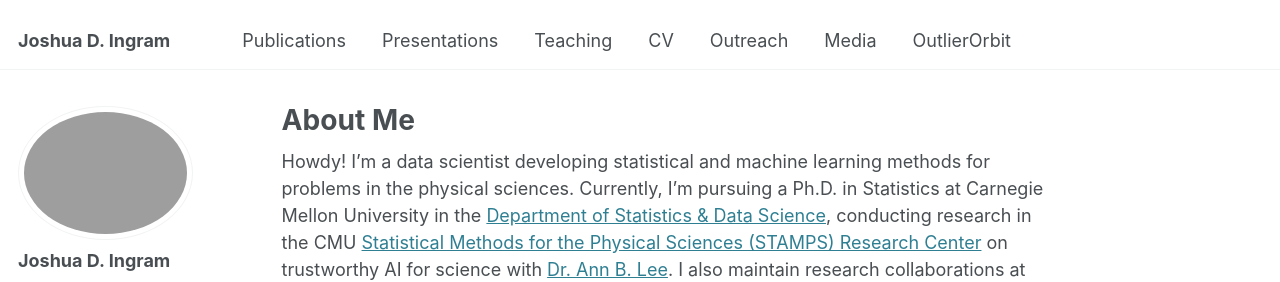
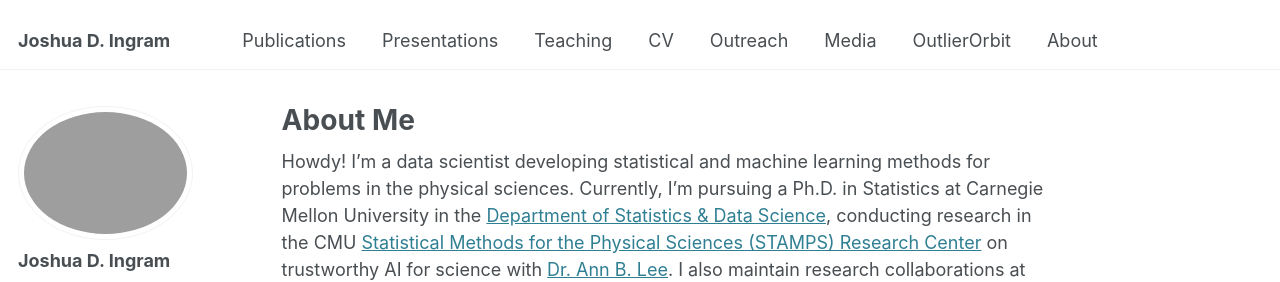
Before and after one commit to Joshuaingram/joshuaingram.github.io, a Jekyll site: the page built from _pages/about.md, in a window 1280 px wide. Shown: the top 282 px of the page. Built offline with Jekyll 4.4.1, drawn with Linux system fonts in a browser that asks for light colours; some web fonts are replaced.

Commit message:
Update navigation.yml

```diff
--- a/_data/navigation.yml
+++ b/_data/navigation.yml
@@ -26,6 +26,9 @@ main:
   - title: "OutlierOrbit"
     url: https://outlierorbit.com
 
+  - title: "About"
+    url: https://joshuadingram.com
+
 #  - title: "Portfolio"
 #    url: /portfolio/
 
```
